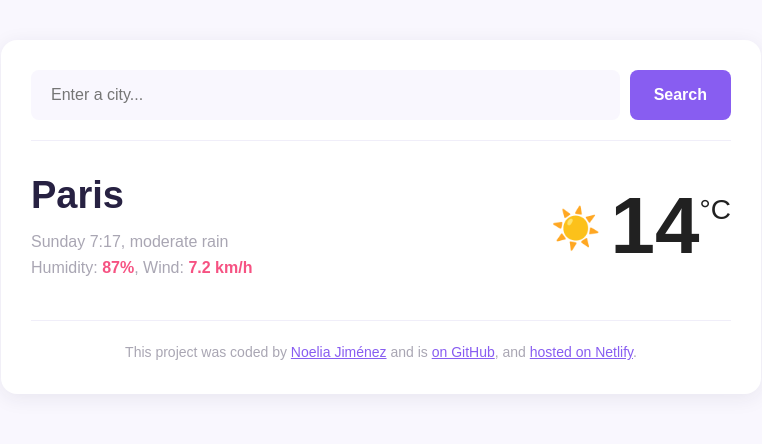
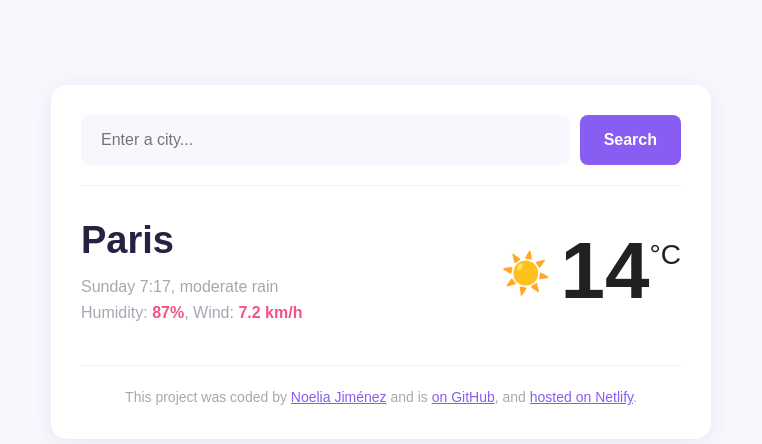
Before and after one commit to Noki16-hr/weather-app, a website: page index.html in a window 1280 px wide. Shown: the whole page, without its empty margins (259-1021 px from the left). Drawn offline with nearby package versions, Linux system fonts and the light colour scheme.

Commit message:
Improved container with better style

```diff
--- a/styles.css
+++ b/styles.css
@@ -7,8 +7,8 @@ body {
 }
 
 .weather-app {
-  max-width: 700px;
-  margin: 0 auto;
+  max-width: 600px;
+  margin: 45px auto;
   background: #ffffff;
   border-radius: 16px;
   padding: 30px;
```
